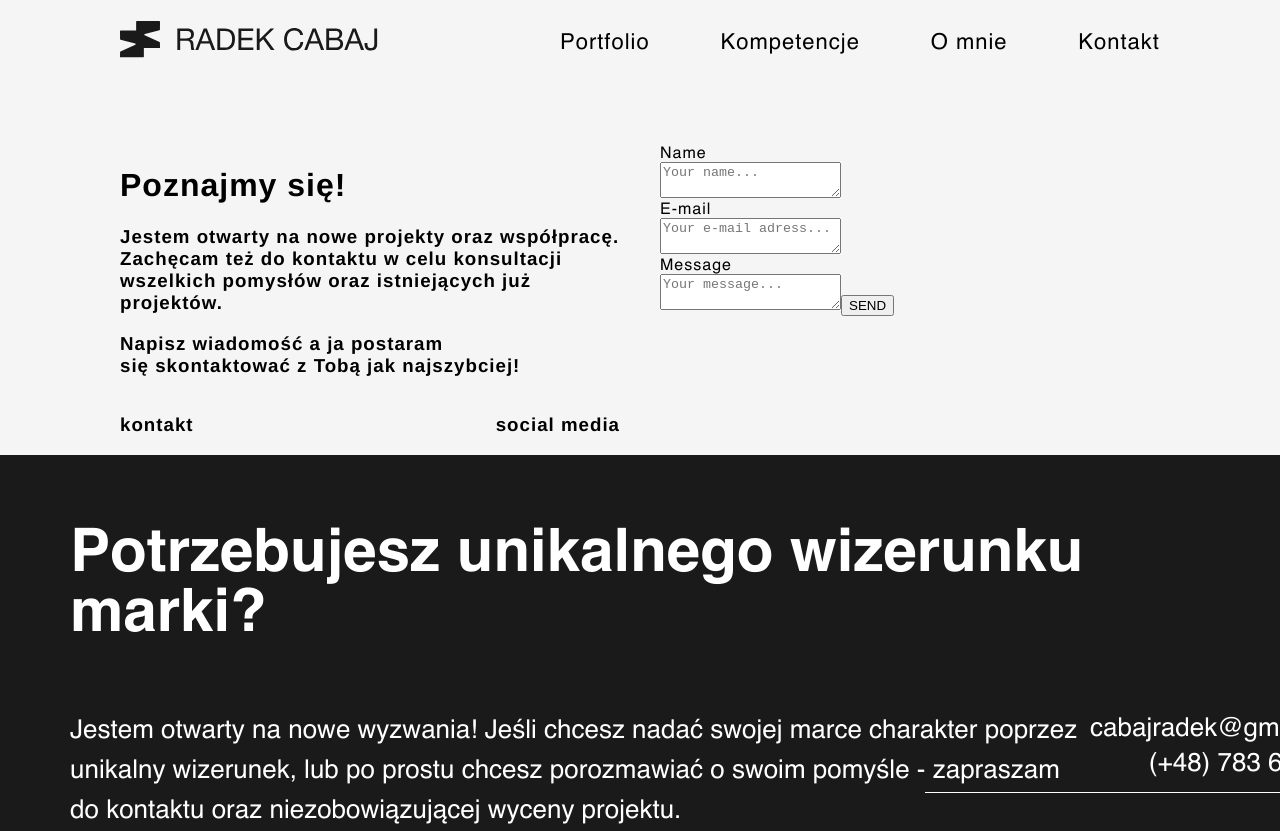
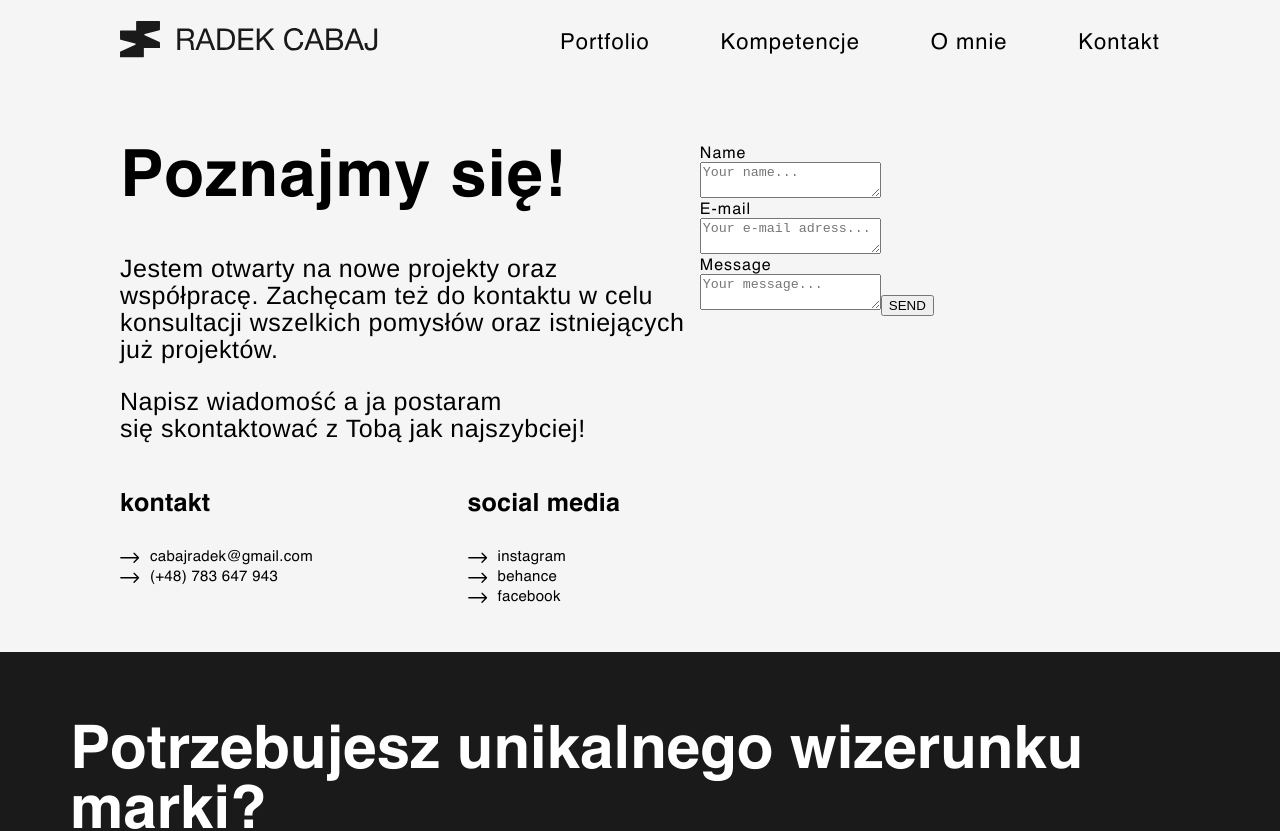
Before and after one commit to luciddreammer/RadekCabajPortfolioInProgressReact, a JavaScript app: page /contact in a window 1280 px wide. Shown: the top 831 px of the page. Built offline with nearby package versions, Linux system fonts and the light colour scheme.

Commit message:
Additional changes

```diff
--- a/src/Components/AboutPage/AboutAchievements.js
+++ b/src/Components/AboutPage/AboutAchievements.js
@@ -6,24 +6,31 @@ export default function AboutAchievements()
 {
     return(
         <div className="right-text">
-            <h2>
+            <h3 className="achievements">
             osiągnięcia i wystawy
-            </h2>
-            <h3>
+            </h3>
+            <h3 className="list-achievements">
             - Nagroda główna w konkursie na plakat do opery “Albert Herring” organizowanym przez Teatr Wielki im. Stanisława Moniuszki w Poznaniu
-
+            </h3>
+            <h3 className="list-achievements">
             - Wyróżnienie honorowe - ‘Dzień Krajobrazu 2022’ i udział w wystawie w Łazienkach Królewskich w Warszawie, organizowanej przez Generalną Dyrekcję Ochrony Środowiska oraz ASP w Warszawie
-
+            </h3>
+            <h3 className="list-achievements">
             - Wyróżnienie honorowe w 8. Gliwickim Przeglądzie Artystycznym
-
+            </h3>
+            <h3 className="list-achievements">
             - 2nd Cyprus Poster Triennial 2022,  STATE GALLERY OF CONTEMPORARY ART – SPEL, Cypr
-
+            </h3>
+            <h3 className="list-achievements">
             - 27 Biennale Plakatu Polskiego, Galeria Sztuki Współczesnej BWA, Katowice
-
+            </h3>
+            <h3 className="list-achievements">
             - MAKE JAZZ NOT WAR Master Class vs Young Blood 2.0, Hala Modeli GZUT - Gliwice
-
+            </h3>
+            <h3 className="list-achievements">
             - 1st International Poster Exhibition by posterist.org, Haga Sophia & Beyoglu Art Gallery - Istanbul, Turcja
-
+            </h3>
+            <h3 className="list-achievements">
             - International Poster Competition “Posterists in the world”  Cusco, Peru
             </h3>
         </div>
--- a/src/Components/AboutPage/AboutContent.css
+++ b/src/Components/AboutPage/AboutContent.css
@@ -6,9 +6,41 @@
 }
 
 .middle-text {
-    width: 500px;
+    width: 570px;
+    letter-spacing: 0.5px;
+    margin-left: -30px;
+}
+
+.achievements {
+    font-family: helvetica;
+    font-size: 30px;
+    font-weight: 1500;
 }
 
 .right-text {
-    width: 500px;
+    width: 540px;
 }
+
+.hi-hello {
+    font-family: helvetica;
+    font-size: 66px;
+    font-weight: 300;
+    margin-top: 0px;
+}
+
+.my-name-is-Radek {
+    font-family: helvetica;
+    font-size: 21px;
+    font-weight: 300;
+    margin-bottom: 60px;
+    line-height: 30px;
+    letter-spacing: 0.2px;
+}
+
+.list-achievements{
+    font-family: helvetica;
+    font-size: 15px;
+    font-weight: 300;
+    line-height: 20px;
+    letter-spacing: 0.3px;
+}
--- a/src/Components/AboutPage/AboutContent.js
+++ b/src/Components/AboutPage/AboutContent.js
@@ -2,8 +2,6 @@ import "./AboutContent.css"
 import AboutImg from "./AboutImg";
 import AboutText from "./AboutText";
 import AboutAchievements from "./AboutAchievements";
-
-
 
 
 export default function AboutContent()
--- a/src/Components/AboutPage/AboutText.js
+++ b/src/Components/AboutPage/AboutText.js
@@ -5,14 +5,14 @@ export default function AboutText()
 {
     return(
         <div className="middle-text">
-            <h1>
+            <h1 className="hi-hello">
                 Cześć!
             </h1>
-            <h3>
+            <p className="my-name-is-Radek">
             Nazywam się Radek - jestem projektantem graficznym. Skończyłem studia na Uniwersytecie Artystycznym im. Magdaleny Abakanowicz w Poznaniu. Specjalizuję się
-w systemach identyfikacji wizualnej, typografii oraz web designie. Po współpracy z kilkoma agencjami reklamowymi zdecydowałem się na freelancing.
-            </h3>
-            <h3>
+            <br></br>w systemach identyfikacji wizualnej, typografii oraz web designie. Po współpracy z kilkoma agencjami reklamowymi zdecydowałem się na freelancing.
+            </p>
+            <h3 className="my-name-is-Radek">
             Miałem okazję projektować identyfikacje wizualną z okazji 130 lecia Wodociągów Płockich. Projektowałem również logo dla domu opieki Gold Senior w Warszawie. Głównie projektuję dla małych, rozwijających się firm oraz osób prywatnych które rozkręcają swoją działalność
             </h3>
         </div>
--- a/src/Components/App.css
+++ b/src/Components/App.css
@@ -23,3 +23,5 @@
     font-family: helvetica-bold;
     src: url(../Source//Helvetica-Bold.ttf);
 }
+
+@import url("https://fonts.googleapis.com/css2?family=Inter:wght@100;200;300;400;500;600&display=swap");
--- a/src/Components/App.js
+++ b/src/Components/App.js
@@ -2,15 +2,18 @@ import './App.css'
 import Content from "./Content"
 import Footer from './Footer/Footer'
 
-
 export default function App()
 {
+
     return(
         <div>
             <div className='app'>
                 <Content/>
             </div>
+
             <Footer/>
         </div>
     )
+
+
 }
--- a/src/Components/ContactPage/ContactLeft.js
+++ b/src/Components/ContactPage/ContactLeft.js
@@ -1,24 +1,42 @@
 import './ContactPage.css'
+import SingleArrow from './SingleArrow'
 
 
 export default function ContactLeft()
 {
     return(
         <div className="contact-left">
-            <h1>Poznajmy się!</h1>
-            <h3>Jestem otwarty na nowe projekty oraz współpracę. Zachęcam też do kontaktu w celu konsultacji wszelkich pomysłów oraz istniejących już projektów.
+            <h1 className="lets-meet">Poznajmy się!</h1>
+            <h3 className='imopen'>Jestem otwarty na nowe projekty oraz współpracę. Zachęcam też do kontaktu w celu konsultacji wszelkich pomysłów oraz istniejących już projektów.
             </h3>
-            <h3>
+            <h3 className='imopen'>
             Napisz wiadomość a ja postaram się skontaktować
             z Tobą jak najszybciej!
             </h3>
             <div className="left-flex">
                 <div>
-                    <h3>kontakt</h3>
+                    <h3 className='contact-social-media'>kontakt</h3>
+                    <SingleArrow
+                    text = "cabajradek@gmail.com"
+                    />
+                    <SingleArrow
+                    text = "(+48) 783 647 943"
+                    />
 
                 </div>
-                <div>
-                    <h3>social media</h3>
+                <div className='right-element'>
+                    <h3 className='contact-social-media'>social media</h3>
+                    <div className='smaller-font'>
+                    <SingleArrow
+                    text = "instagram"
+                    />
+                    <SingleArrow
+                    text = "behance"
+                    />
+                    <SingleArrow
+                    text = "facebook"
+                    />
+                    </div>
                 </div>
 
             </div>
--- a/src/Components/ContactPage/ContactPage.css
+++ b/src/Components/ContactPage/ContactPage.css
@@ -3,9 +3,10 @@
     flex-direction: row;
     justify-content: space-between;
     margin-top: 50px;
+    font-family: helvetica;
 }
 .contact-left {
-    width: 500px;
+    width: 630px;
 }
 .contact-right {
     width: 500px;
@@ -15,4 +16,33 @@
     display: flex;
     flex-direction: row;
     justify-content: space-between;
+    width: 500px;
+    margin-bottom: 50px;
 }
+
+.lets-meet {
+    font-family: helvetica-bold;
+    font-size: 65px;
+    font-weight: 100;
+    margin-top: 0px;
+}
+
+.imopen {
+    font-weight: 500;
+    letter-spacing: 0.5px;
+    font-size: 25px;
+    line-height: 27px;
+}
+
+.contact-social-media {
+    font-family: helvetica-bold;
+    font-size: 25px;
+    font-weight: 10;
+    letter-spacing: 0.2px;
+}
+
+.single-arrow {
+    font-size: 15px;
+    font-family: helvetica;
+    letter-spacing: 0.3px;
+}
--- /dev/null
+++ b/src/Components/ContactPage/SingleArrow.js
@@ -0,0 +1,11 @@
+import smallArrow from '../../Source/strzalka_mala.svg'
+
+export default function SingleArrow({text})
+{
+    return(
+        <div className='text-with-arrow'>
+            <img className='small-arrow' src={smallArrow} alt="sth"></img>
+            <p className='single-arrow'>{text}</p>
+        </div>
+    )
+}
--- a/src/Components/IndexPage/IndexContent.js
+++ b/src/Components/IndexPage/IndexContent.js
@@ -2,6 +2,8 @@ import '../Content.css'
 import ContentText from '../IndexPage/ContentText'
 import ContentImages from '../IndexPage/ContentImages'
 import ContentBottom from '../IndexPage/ContentBottom'
+
+
 
 export default function IndexContent()
 {
@@ -13,5 +15,6 @@ export default function IndexContent()
                 <ContentBottom/>
             </div>
         </div>
+
     )
 }
```
Also changed, not shown: src/Components/Navbar/Navbar.js (line endings or trailing spaces). Lines whose indentation alone changed are shown as unchanged.
